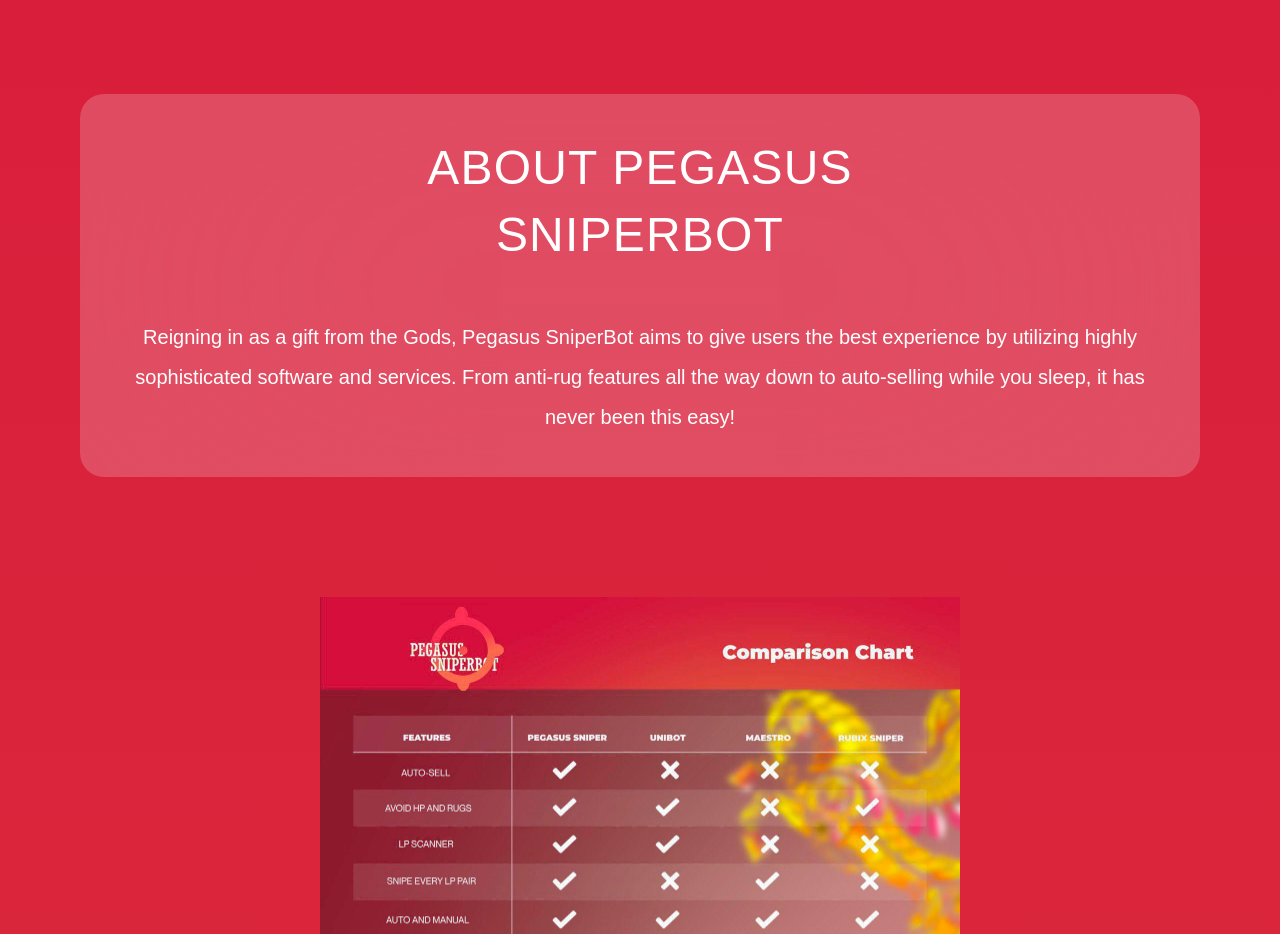
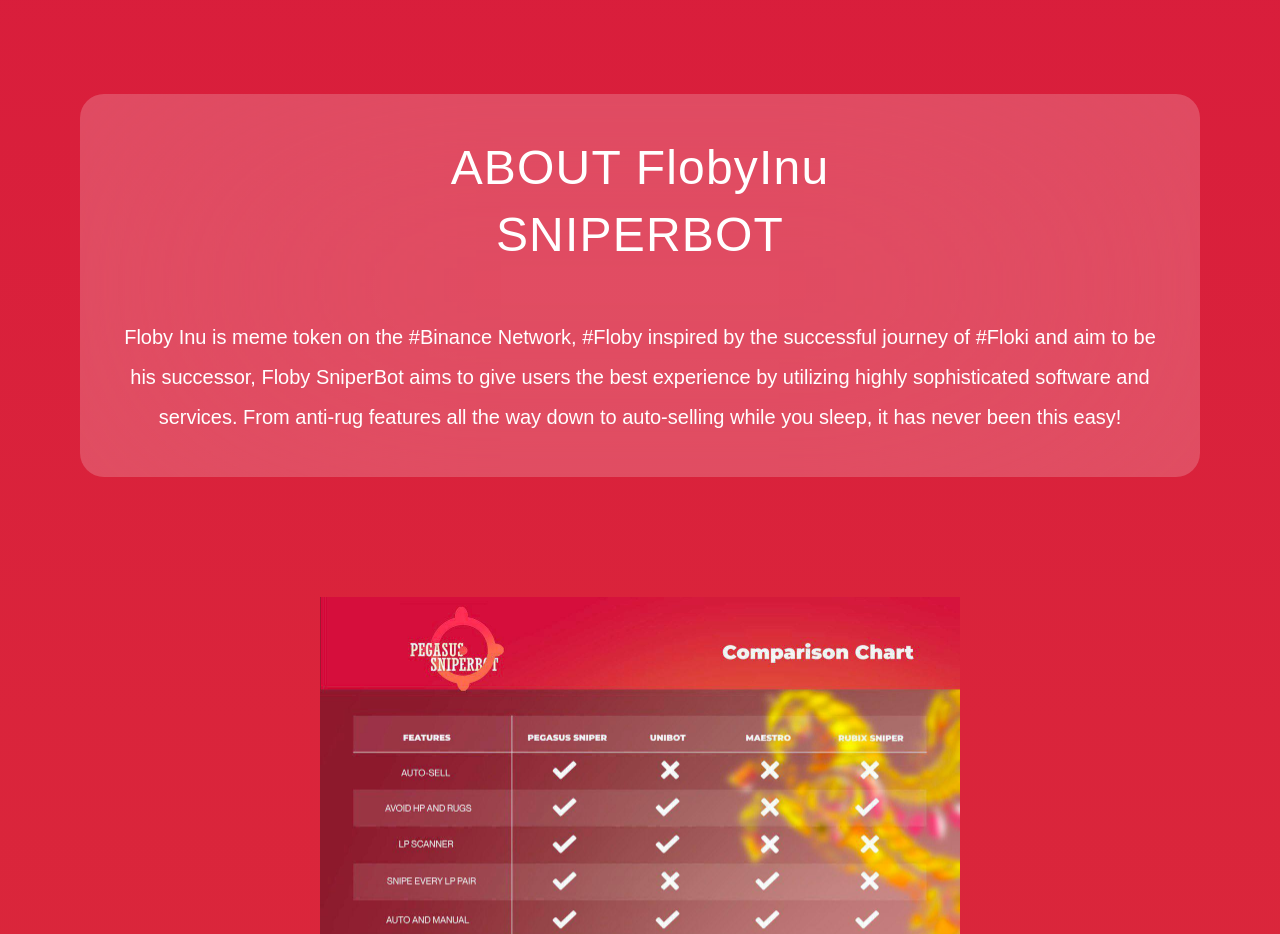
Before and after one commit to HoomanSafe/flobyinu, a React (Vite) app: page / in a window 1280 px wide. Shown: the part 1820-2754 px from the top of the page. Built offline with nearby package versions, Linux system fonts and the light colour scheme; a web font is replaced by a local one.

Commit message:
Update About.jsx

```diff
--- a/src/Components/About.jsx
+++ b/src/Components/About.jsx
@@ -6,13 +6,14 @@
       <div className="container flex justify-center items-center">
         <article className="flex h-auto abi flex-col items-center justify-center text-center w-full p-10 gap-12">
           <h1 className="text-center text-white text-5xl font-Bungee leading-[67.20px] tracking-wide">
-            ABOUT PEGASUS
+            ABOUT FlobyInu
             <br />
             SNIPERBOT
           </h1>
 
           <div className="text-center text-white text-xl font-medium leading-10">
-            Reigning in as a gift from the Gods, Pegasus SniperBot aims to give
+            Floby Inu is meme token on the #Binance Network, #Floby inspired by the successful journey of #Floki and aim to be his successor,
+            Floby SniperBot aims to give
             users the best experience by utilizing highly sophisticated software
             and services. From anti-rug features all the way down to
             auto-selling while you sleep, it has never been this easy!
```
